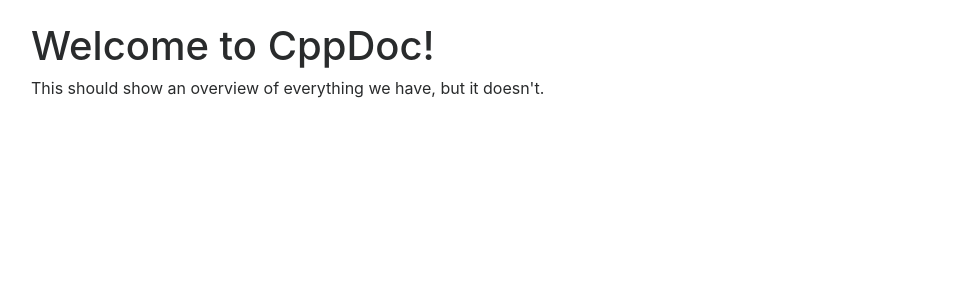
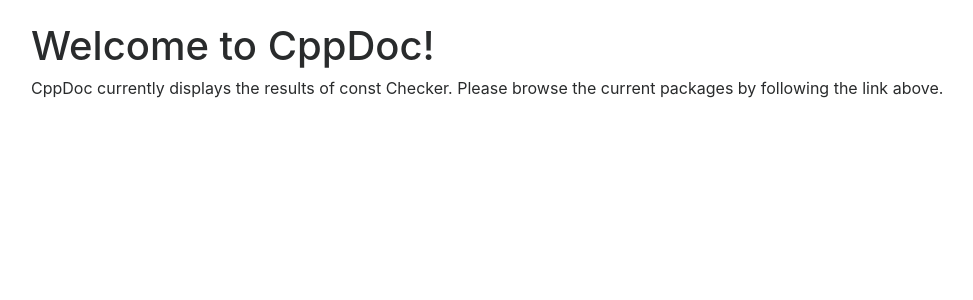
Before and after one commit to eyolfson/django-cpp-doc, a Django app: template django_cpp_doc/templates/cpp_doc/index.html in a window 1280 px wide. Shown: the part 56-356 px from the top of the page, without its empty margins (54-1027 px from the left). Run offline with Django 3.2, Linux system fonts and the light colour scheme; the template is opened without the code that fills it, so the values that code supplies are empty; some libraries are stand-ins or nearby versions.

Commit message:
Change index text

```diff
--- a/django_cpp_doc/templates/cpp_doc/index.html
+++ b/django_cpp_doc/templates/cpp_doc/index.html
@@ -3,5 +3,6 @@
 {% block content %}
 <h1>Welcome to CppDoc!</h1>
 
-<p>This should show an overview of everything we have, but it doesn't.</p>
+<p>CppDoc currently displays the results of const Checker. Please browse the current packages by following the link above.</p>
+
 {% endblock %}
```
